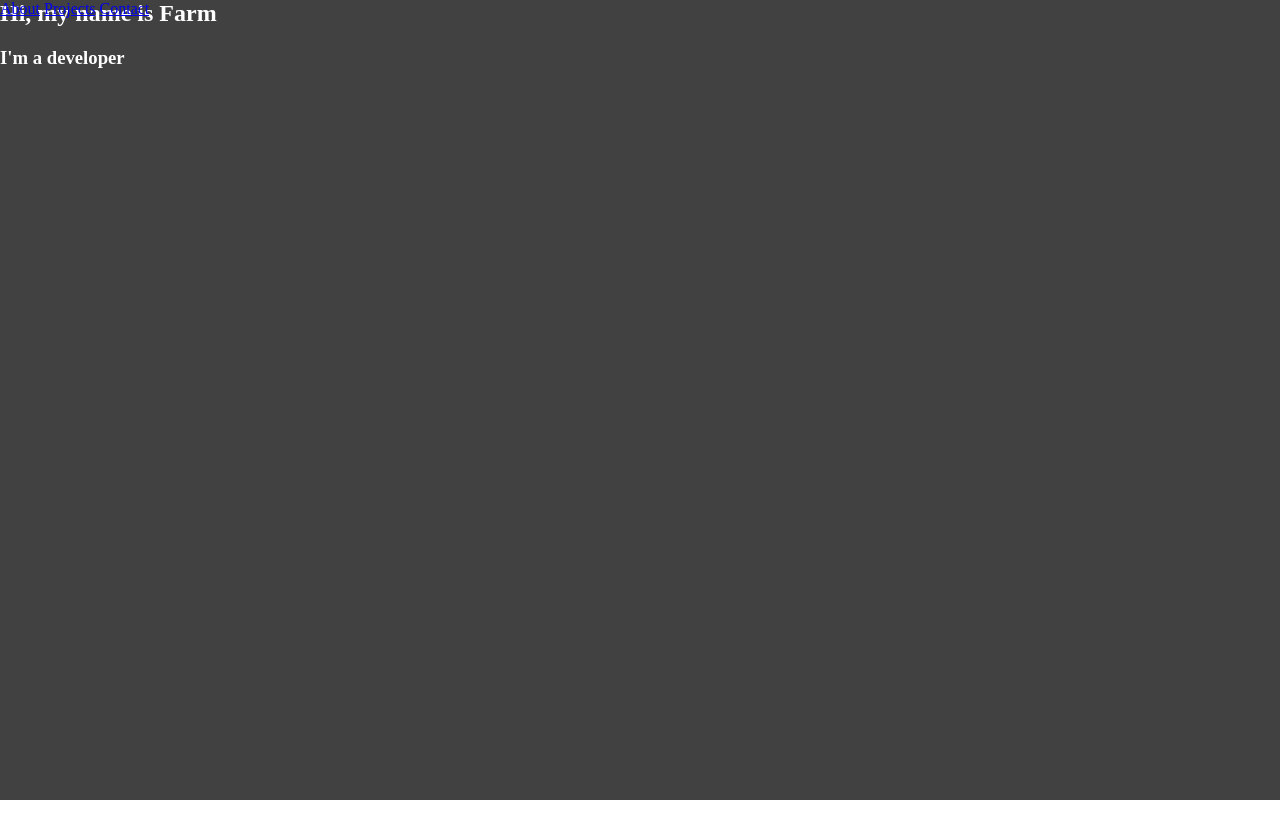
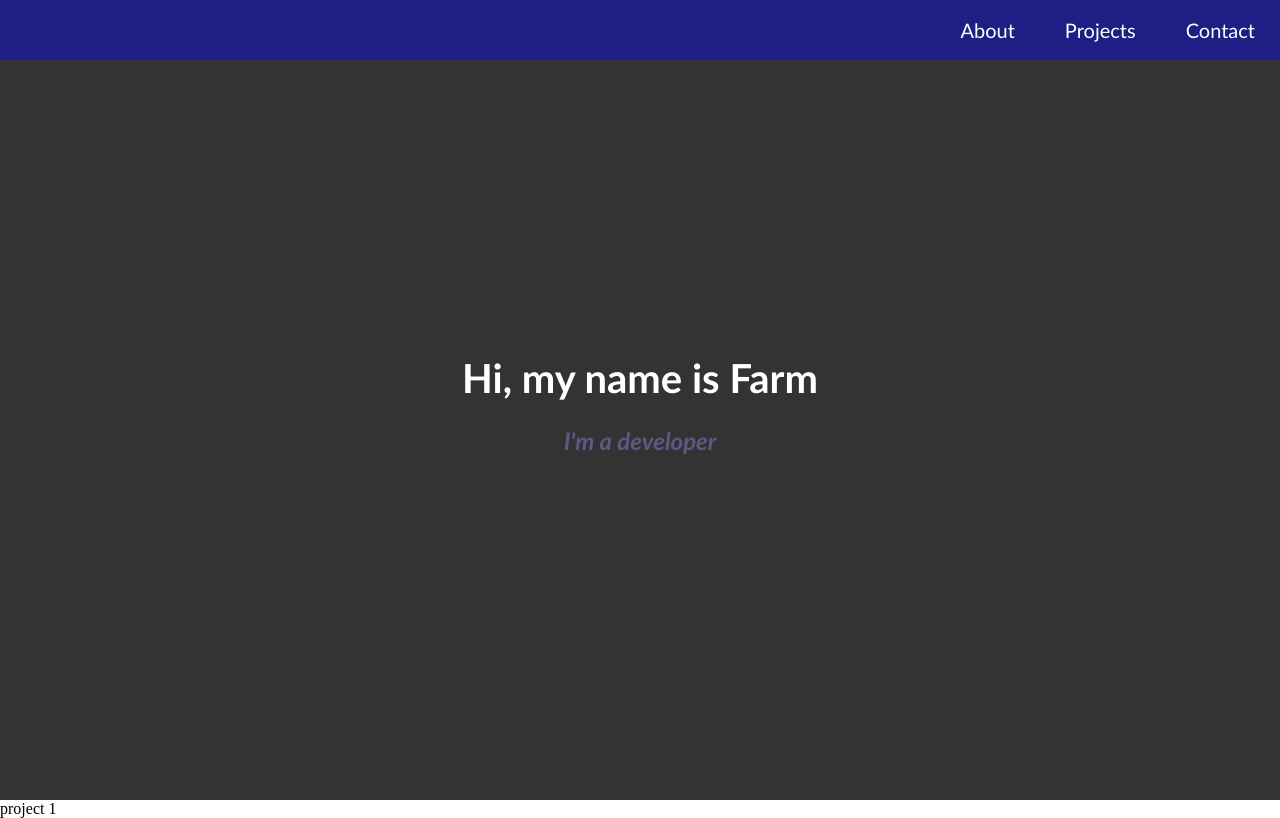
Before and after one commit to FarmZH98/Portfolio, a plain HTML site: page portfolio.html in a window 1280 px wide. Drawn offline with Linux system fonts and the light colour scheme.

Commit message:
completed shell of welcome-section

```diff
--- a/portfolio.html
+++ b/portfolio.html
@@ -32,7 +32,9 @@
         <h3 class="intro">I'm a developer</h3>
     </section>
     <section id="projects">
-        <div class="project-tile"></div> <!--US #5-->
+        <div class="project-tile">
+            project 1
+        </div> <!--US #5-->
     </section>
     <section id="contact"></section> <!--US #8-->
   </body>
--- a/styles.css
+++ b/styles.css
@@ -6,16 +6,43 @@ body {
 #navbar {
     position: fixed;
     top: 0px;
-    height: 30px;
+    height: 60px;
+    width: 100%;
     overflow: hidden;
+    background-color: rgb(30, 30, 133);
+    display: flex;
+    flex-direction: row;
+    justify-content: right;
+    align-items: center;
+}
+
+#navbar > a {
+    text-decoration: none;
+    color: white;
+    margin: 0 25px;
+    font-size: 20px;
+    font-family:'Trebuchet MS', 'Lucida Sans Unicode', 'Lucida Grande', 'Lucida Sans', Arial, sans-serif ;
 }
 
 #welcome-section > h1 {
-    margin-top: 0px;
+    font-family: Calibri, 'Trebuchet MS', sans-serif;
+    font-size: 40px;
+    margin-bottom: 0px;
+}
+
+#welcome-section > h3 {
+    font-family: Calibri, 'Trebuchet MS', sans-serif;
+    font-style: italic;
+    font-size: 24px;
+    color: rgb(90, 90, 133);
 }
 
 #welcome-section {
-    background-color: rgb(65, 65, 65);
+    background-color: rgb(51, 51, 51);
     color:white;
     height: 100vh;
+    display: flex;
+    flex-direction: column;
+    justify-content: center; /*align vertical*/
+    align-items: center; /*align horizontal*/
 }
```
